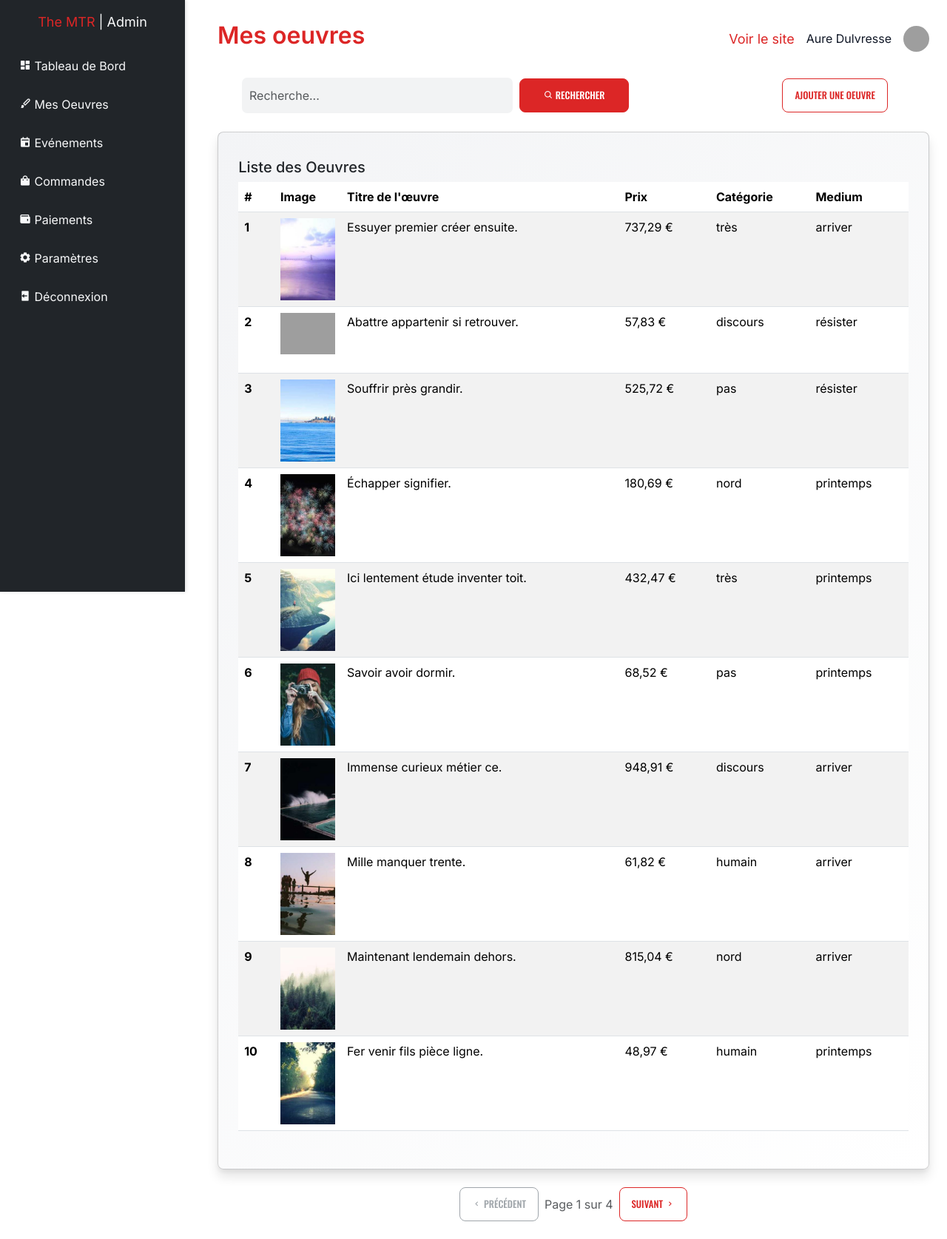
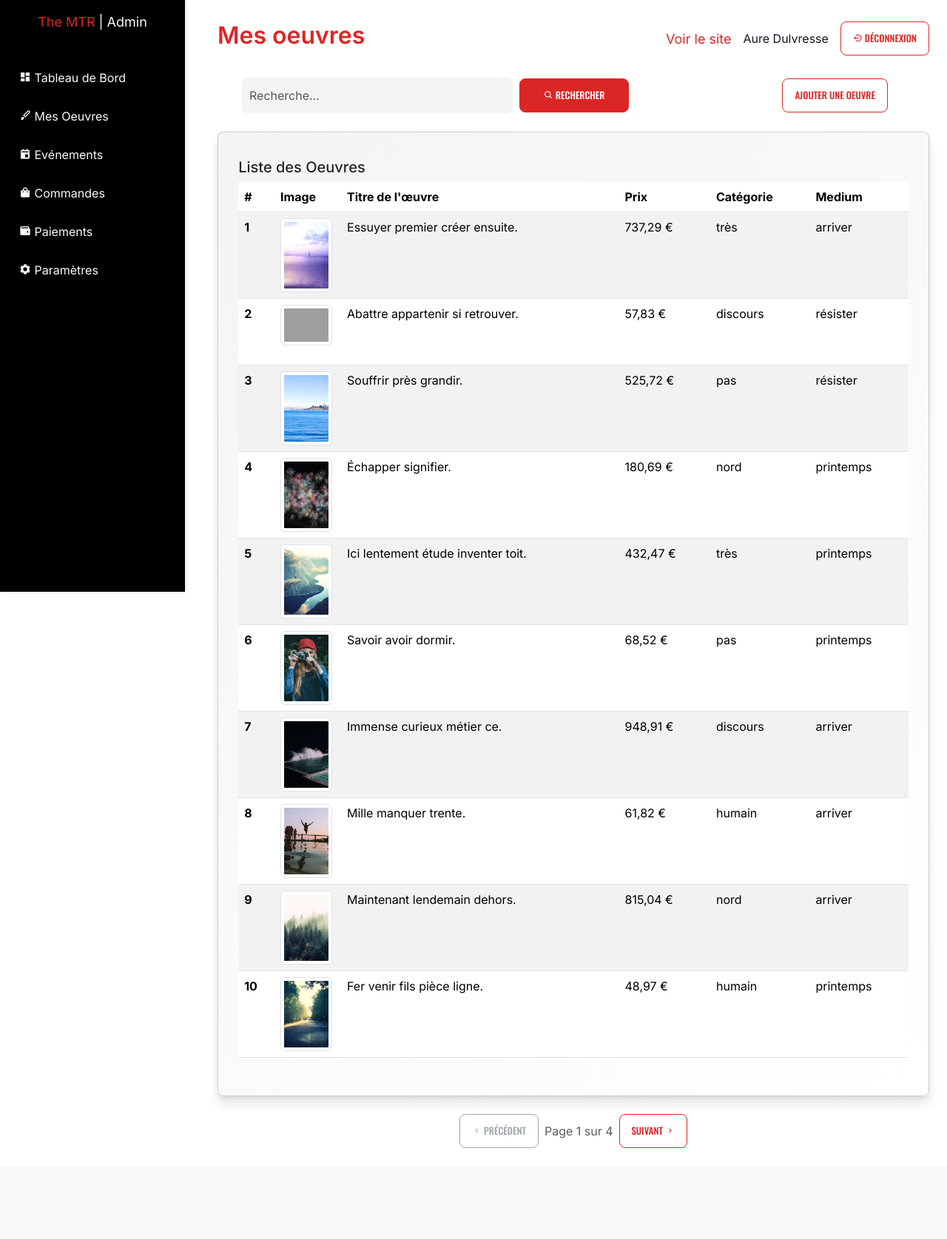
Before and after one commit to AureDulvresse/art_by_mtr, a Django app: page /management/artworks/ in a window 1280 px wide. Shown: the whole page at 74% size. After the commit the page ends 1552 px from the top, so only its background shows below. Run offline with Django 5.2, Linux system fonts and the light colour scheme; a user stored in the database is signed in; data comes from the database, SQL or seed files in the repository; parts of the project's set-up code (start-up, migrations or seed data) failed here and were passed over; some libraries are stand-ins or nearby versions; grey boxes are pictures that could not be loaded.

Commit message:
management updated: topbar

```diff
--- a/manager/templates/manager/components/topbar.html
+++ b/manager/templates/manager/components/topbar.html
@@ -8,13 +8,9 @@
       <p class="mb-0 me-3 text-black">
         {{ user.first_name }} {{ user.last_name }}
       </p>
-      <img
-        src="img.jpeg"
-        alt="Icône Utilisateur"
-        class="rounded-full cursor-pointer"
-        width="35px"
-        height="35px"
-      />
+       <a class="btn btn-outline-red" href="{% url 'accounts:logout' %}">
+         <i class='bx bx-log-out-circle'></i> Déconnexion
+      </a>
     </div>
   </div>
 </header>
--- a/manager/templates/manager/pages/artwork_list.html
+++ b/manager/templates/manager/pages/artwork_list.html
@@ -70,7 +70,13 @@
                 >
                   <th scope="row">{{ forloop.counter }}</th>
                   <td class="artwork-image">
-                    <img src="{{ item.thumbnail.url }}" alt="{{ item.title }}" class="img-fluid cursor-pointer" />
+                    <img
+                      src="{{ item.thumbnail.url }}"
+                      alt="{{ item.title }}"
+                      class="img-thumbnail cursor-pointer"
+                      width="70"
+                      height="70"
+                    />
                   </td>
                   <td class="artwork-name">{{ item.title }}</td>
                   <td class="artwork-price">{{ item.price }} €</td>
@@ -135,7 +141,7 @@
           <i class="bx bx-x text-2xl"></i>
         </button>
         <div class="flex items-center justify-center flex-col mt-2">
-          <div>
+          <div class="border rounded">
             <img :src="modalImage" :alt="modalTitle" class="img-fluid rounded" width="150" height="70" />
           </div>
           <div class="mt-4">
--- a/manager/templates/manager/partials/sidebar.html
+++ b/manager/templates/manager/partials/sidebar.html
@@ -1,8 +1,8 @@
-<div class="sidebar bg-dark text-white p-3 vh-100">
+<div class="sidebar bg-black text-white p-3 vh-100">
   <div class="text-center mb-4">
     <h2 class="text-red text-lg">The MTR <span class="text-light">| Admin</span></h2>
   </div>
-  <ul class="nav flex-column">
+  <ul class="nav flex-column py-3">
     <li class="nav-item mb-2">
       <a class="nav-link active text-light" href="{% url 'manager:dashboard' %}">
         <i class='bx bxs-dashboard'></i> Tableau de Bord
@@ -33,10 +33,5 @@
         <i class='bx bxs-cog'></i> Paramètres
       </a>
     </li>
-    <li class="nav-item mt-auto">
-      <a class="nav-link text-light" href="{% url 'accounts:logout' %}">
-        <i class='bx bxs-log-out'></i> Déconnexion
-      </a>
-    </li>
   </ul>
 </div>
```
